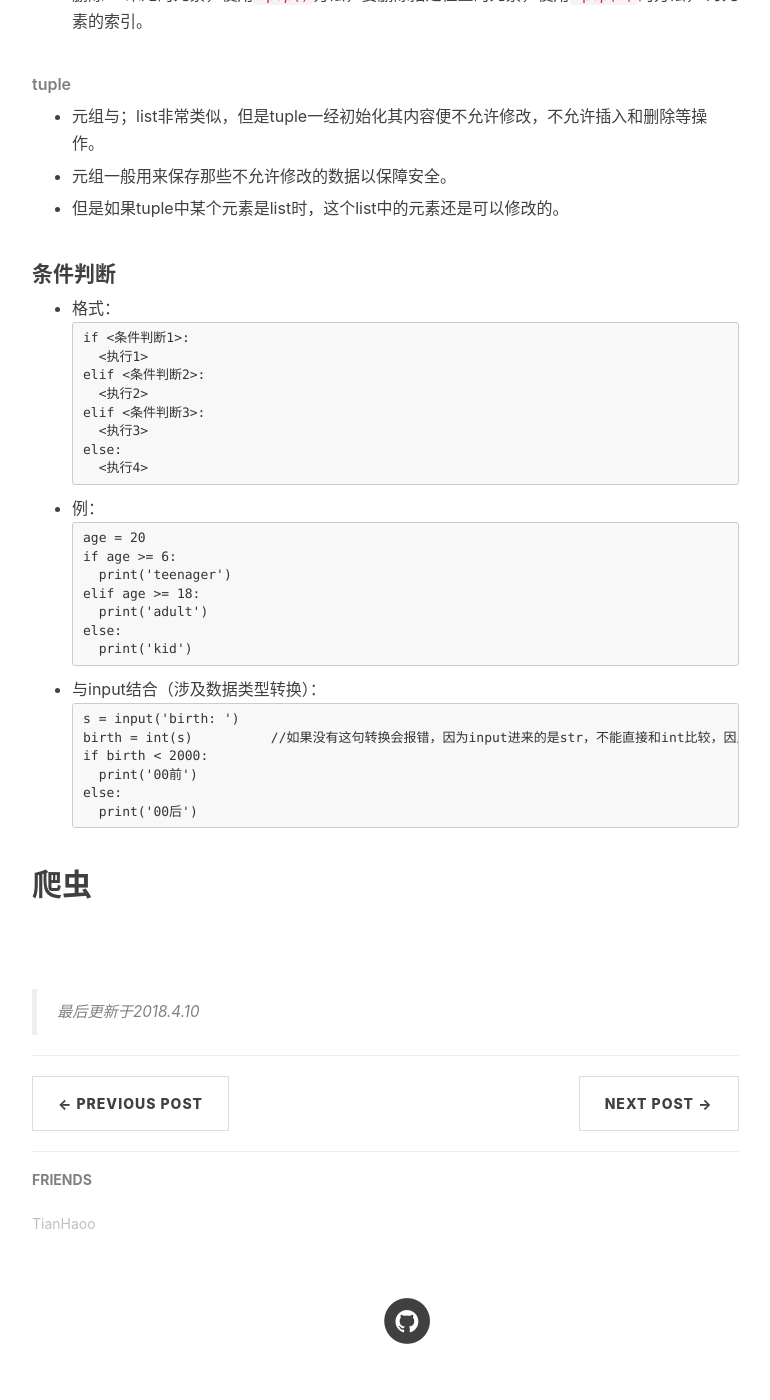
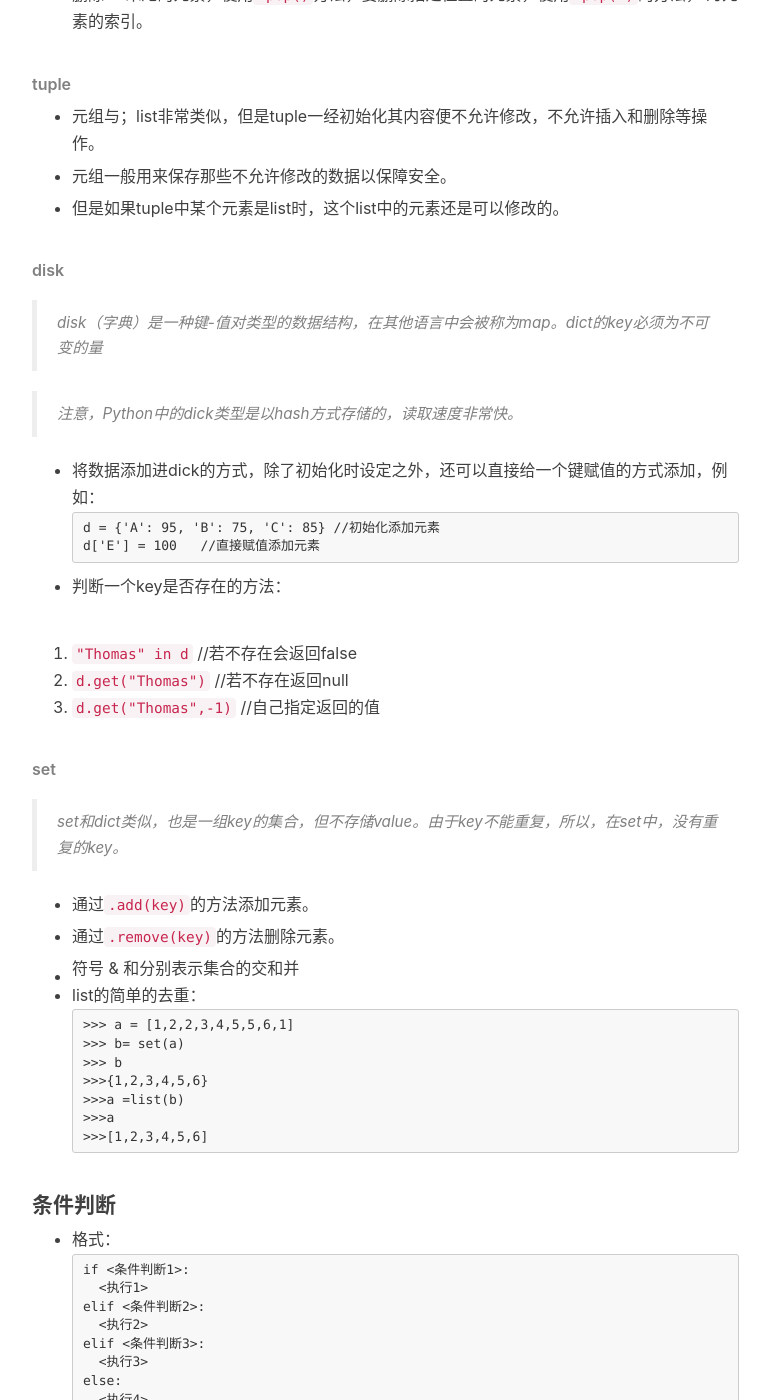
Before and after one commit to Fleschier/Fleschier.github.io, a Jekyll site: the page built from _posts/2018-04-06-Python-learning.markdown, in a window 1280 px wide and 1400 px high, scrolled down 1674 px. Shown: the whole window, without its empty margins (233-1003 px from the left). Built offline with Jekyll 4.4.1, drawn with Linux system fonts in a browser that asks for light colours; nearby versions of some CDN libraries; comment, search, counter and statistics services are not loaded; some of the changed text lies outside the part shown.

Commit message:
update Python

````diff
--- a/_posts/2018-04-06-Python-learning.markdown
+++ b/_posts/2018-04-06-Python-learning.markdown
@@ -65,6 +65,45 @@ num = input(“please enter a num: ”)  //Python的输入提示可以直接写
 
 - 但是如果tuple中某个元素是list时，这个list中的元素还是可以修改的。
 
+###### disk
+
+> disk（字典）是一种键-值对类型的数据结构，在其他语言中会被称为map。dict的key必须为不可变的量
+
+> 注意，Python中的dick类型是以hash方式存储的，读取速度非常快。
+
+- 将数据添加进dick的方式，除了初始化时设定之外，还可以直接给一个键赋值的方式添加，例如：
+```
+d = {'A': 95, 'B': 75, 'C': 85} //初始化添加元素
+d['E'] = 100   //直接赋值添加元素
+```
+
+- 判断一个key是否存在的方法：
+
+1. `"Thomas" in d`		//若不存在会返回false
+2. `d.get("Thomas")`  //若不存在返回null
+3. `d.get("Thomas",-1)`  //自己指定返回的值
+
+###### set
+
+> set和dict类似，也是一组key的集合，但不存储value。由于key不能重复，所以，在set中，没有重复的key。
+
+- 通过`.add(key)`的方法添加元素。
+
+- 通过`.remove(key)`的方法删除元素。
+
+- 符号 & 和 | 分别表示集合的交和并
+
+- list的简单的去重：
+```
+>>> a = [1,2,2,3,4,5,5,6,1]
+>>> b= set(a)
+>>> b
+>>>{1,2,3,4,5,6}
+>>>a =list(b)
+>>>a
+>>>[1,2,3,4,5,6]
+```
+
 #### 条件判断
 
 - 格式：
@@ -93,12 +132,33 @@ else:
 ```
 s = input('birth: ')
 birth = int(s) 		//如果没有这句转换会报错，因为input进来的是str，不能直接和int比较，因此要先转换为int再比较。
+//但是如果此处的输入不是一个数值类型，int函数无法强制转化便会报错。
 if birth < 2000:
     print('00前')
 else:
     print('00后')
 ```
 
+#### 循环
+
+- 例（求和）：
+```
+for x in [1,2,3,4,5,6]:
+	sum = sum + x
+print(sum)
+```
+- `range()`函数： 生成从0 - **输入数值-1** 的一个迭代器，可用作循环条件。例`list(range(5))`的结果为 `[0,1,2,3,4]`
+
+
+- 例求 1- 100 的和：
+```
+sum = 0
+for x in range(101):
+    sum = sum + x
+print(sum)
+```
+
+
 ## 爬虫
 
 <br>
````
